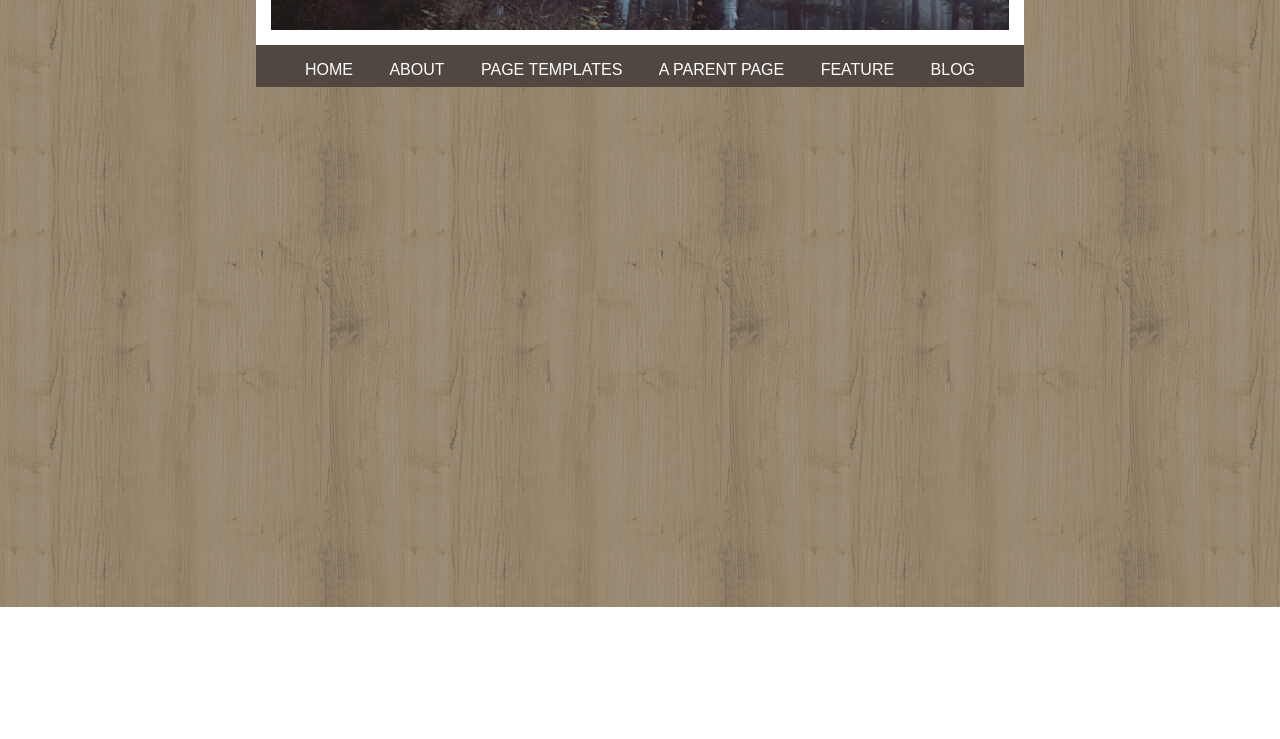
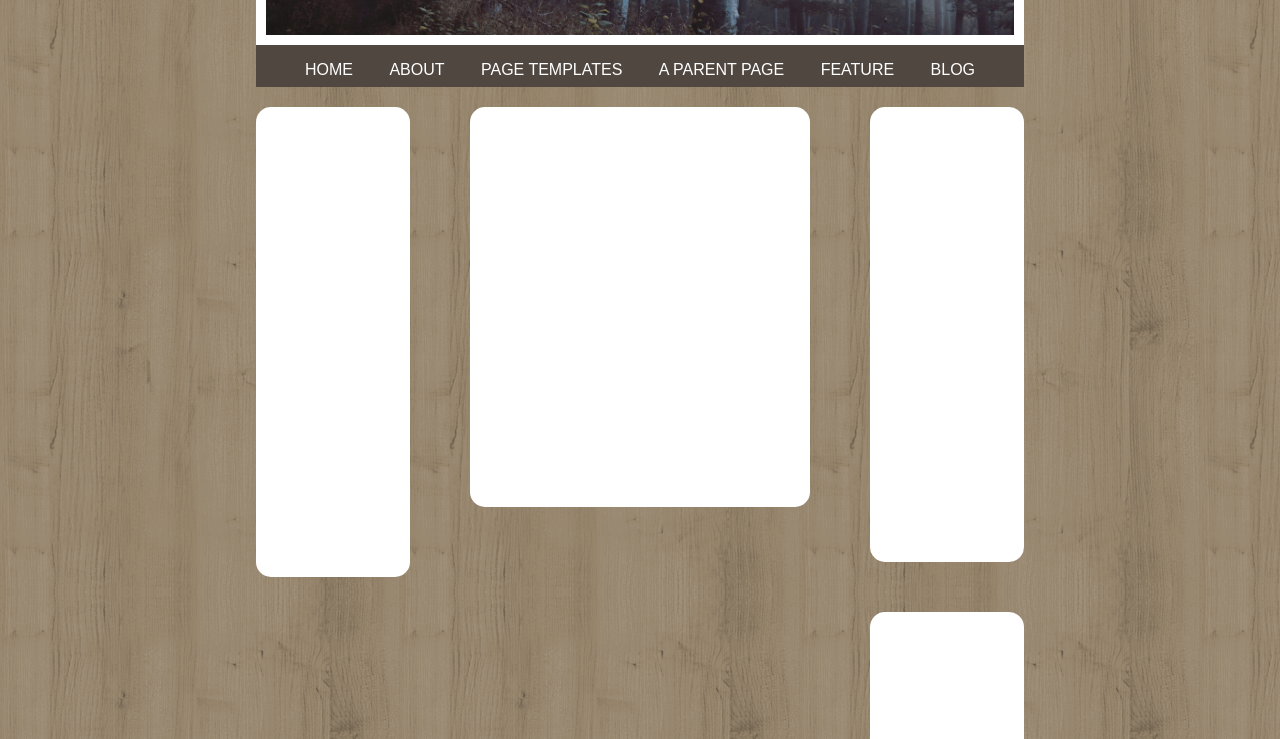
Before and after one commit to andreadau/htmlcss-struttura-wp, a plain HTML site: page index.html in a window 1280 px wide. Shown: the part 208-947 px from the top of the page. Before the commit the page ends 815 px from the top, so only its background shows below. Drawn offline with Linux system fonts and the light colour scheme.

Commit message:
Aggiunta Main, footer, Commenti, ! END !

```diff
--- a/css/style.css
+++ b/css/style.css
@@ -3,6 +3,16 @@
   padding: 0;
   box-sizing: border-box;
 }
+
+/* /utility */
+.float-left {
+  float: left;
+}
+
+.float-right {
+  float: right;
+}
+/* utility */
 
 body {
   background-image: url("../img/natural-default-pattern.png");
@@ -23,7 +33,7 @@ body {
 .header-img {
   width: 100%;
   height: 85%;
-  border: 15px solid white;
+  border: 10px solid white;
   background-size: cover;
   background-image: url("../img/natural-default-header.jpg");
 }
@@ -69,3 +79,59 @@ ul > li {
 
 .navbar li:hover {
   background-color: rgba(0, 0, 0, 0.5);
+}
+
+main {
+ margin-top: 20px;
+}
+
+.sidebar-left{
+  height: 470px;
+  width: 20%;
+}
+
+.sidebar-center{
+  height: 400px;
+  width: 60%;
+  padding: 0 60px;
+}
+
+.sidebar-right{
+  width: 455px;
+  width: 20%;
+}
+
+.box-sinistra{
+  height: 100%;
+  width: 100%;
+  background: white;
+  border-radius: 15px;
+}
+
+.box-centro{
+  height: 100%;
+  width: 100%;
+  background: white;
+  border-radius: 15px;
+}
+
+.box-destra{
+  height: 455px;
+  width: 100%;
+  background: white;
+  border-radius: 15px;
+  margin-bottom: 50px;
+}
+
+main::after{
+  content: "";
+  display: table;
+  clear: both;
+}
+
+.footer{
+  height: 150px;
+  width: auto;
+  background-color: white;
+  border-radius: 15px;
+}
--- a/index.html
+++ b/index.html
@@ -7,18 +7,17 @@
     <title>htmlcss-struttura-wp</title>
   </head>
   <body>
-
-        <header class="container-header">
-
+ <!-- Header pagina -->
+<header class="container-header">
+    <!-- Immagine Header e logo -->
             <div class="header-img">
               <div class="header-logo">
                 <img class="logo" src="img/natural-logo.png" alt="">
               </div>
             </div>
-
-
+    <!-- /Immagine Header e logo -->
+        <!-- Navbar -->
           <nav class="navbar">
-
             <ul>
               <li>Home</li>
               <li>About</li>
@@ -28,11 +27,42 @@
               <li>Blog</li>
               <li>Contact</li>
             </ul>
+          </nav>
+          <!-- /Navbar -->
+</header>
+  <!-- /Header pagina -->
+  <!-- main -->
+<main>
 
-          </nav>
+  <!-- sidebar sinistra -->
+    <aside class="sidebar-left float-left">
+      <div class="box-sinistra">
+      </div>
+    </aside>
+    <!-- /sidebar sinistra -->
 
-        </header>
+    <!-- sidebar centrale -->
+        <aside class="sidebar-center float-left">
+          <div class="box-centro">
+          </div>
+        </aside>
+        <!-- /sidebar centrale -->
 
+        <!-- sidebar destra -->
+        <aside class="sidebar-right float-right">
+          <div class="box-destra"></div>
+          <div class="box-destra"></div>
+          <div class="box-destra"></div>
+        </aside>
+        <!-- /sidebar destra -->
 
+</main>
+      <!-- /main -->
+      <!-- footer -->
+<footer>
+        <div class="footer">
+        </div>
+</footer>
+      <!-- /footer -->
   </body>
 </html>
```
